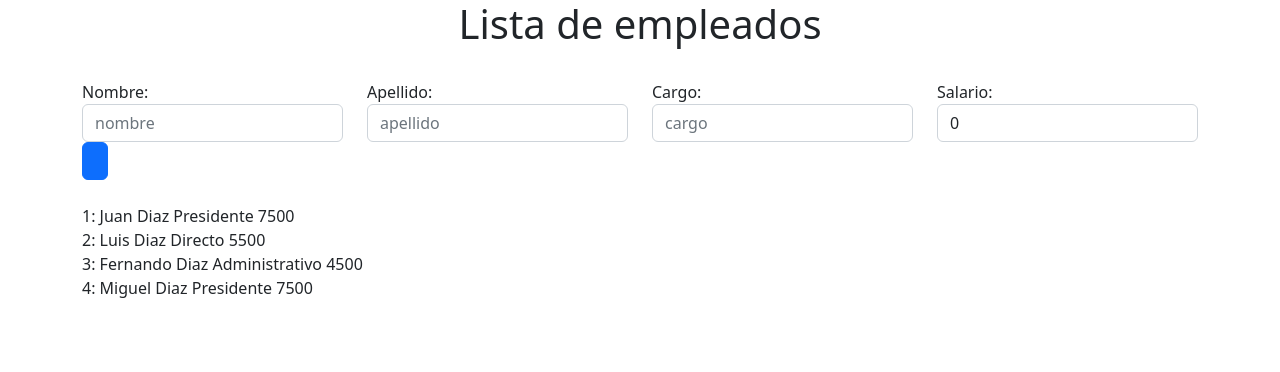
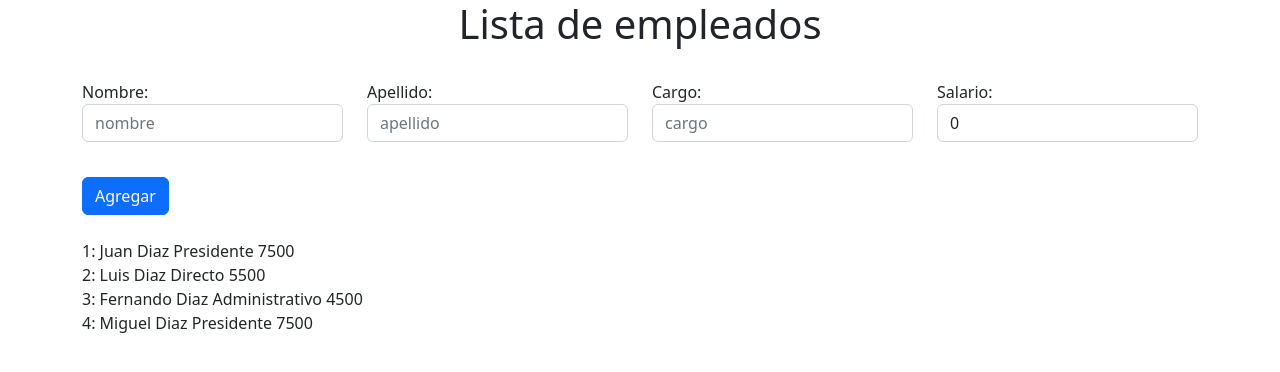
Before and after one commit to byFer115/app-empleados, an Angular app: page / in a window 1280 px wide. Shown: the top 372 px of the page. Built offline with nearby package versions, Linux system fonts and the light colour scheme.

Commit message:
last commit

```diff
--- a/src/app/app.component.html
+++ b/src/app/app.component.html
@@ -38,7 +38,7 @@
 
       <div class="col">
 
-        <input type="submit" class="btn btn-primary" value="" (click)="agregarEmpleado()">
+        <button type="submit" class="btn btn-primary" value="" (click)="agregarEmpleado()" style="margin-top:35px;">Agregar</button>
 
       </div>
 
--- a/src/app/app.component.ts
+++ b/src/app/app.component.ts
@@ -22,6 +22,7 @@ export class AppComponent {
   cuadroSalario:number=0;
 
   agregarEmpleado(){
-
+    let miEmpleado = new Empleado(this.cuadroNombre, this.cuadroApellido, this.cuadroCargo, this.cuadroSalario);
+    this.empleados.push(miEmpleado);
   }
 }
```
